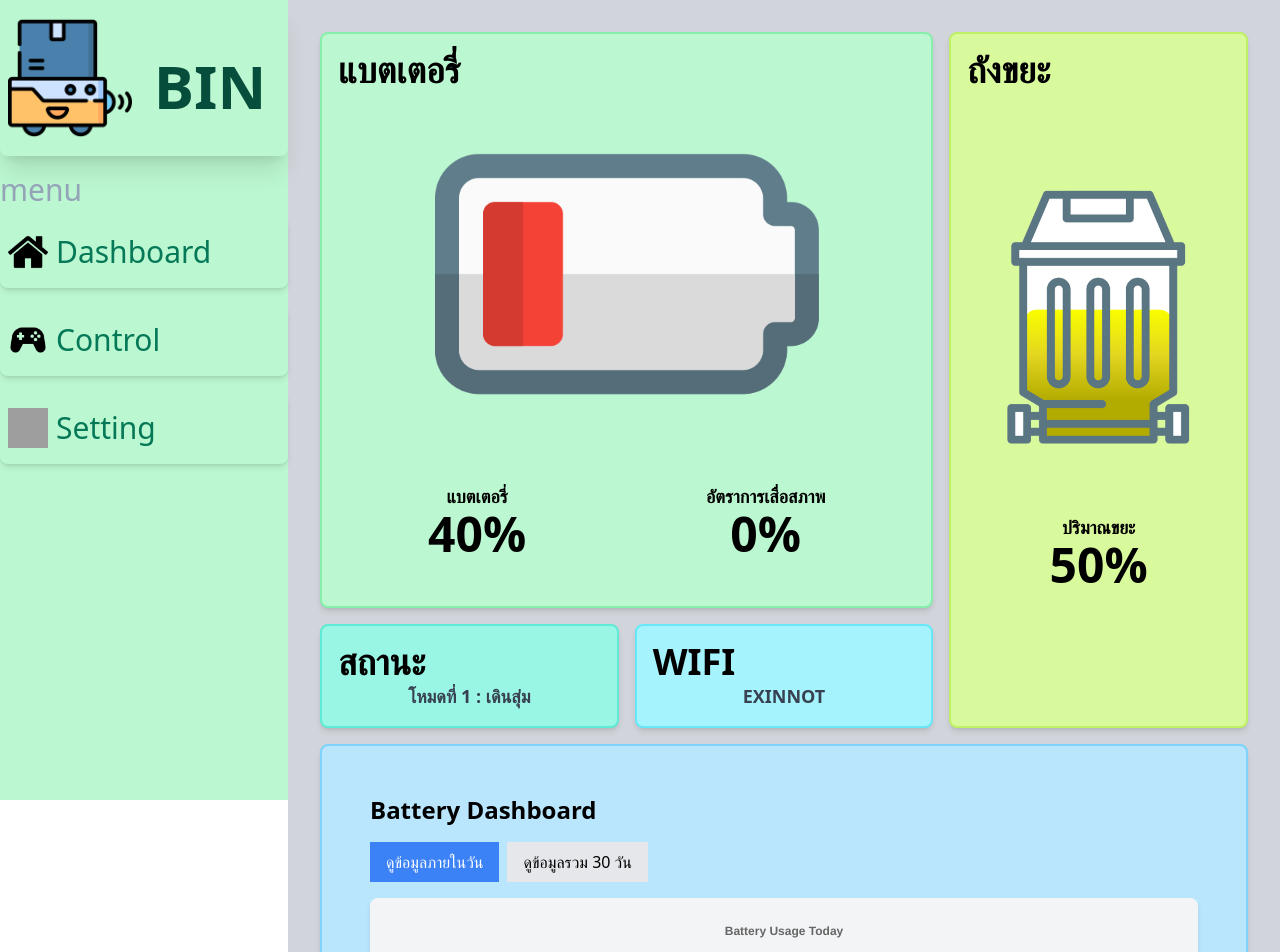
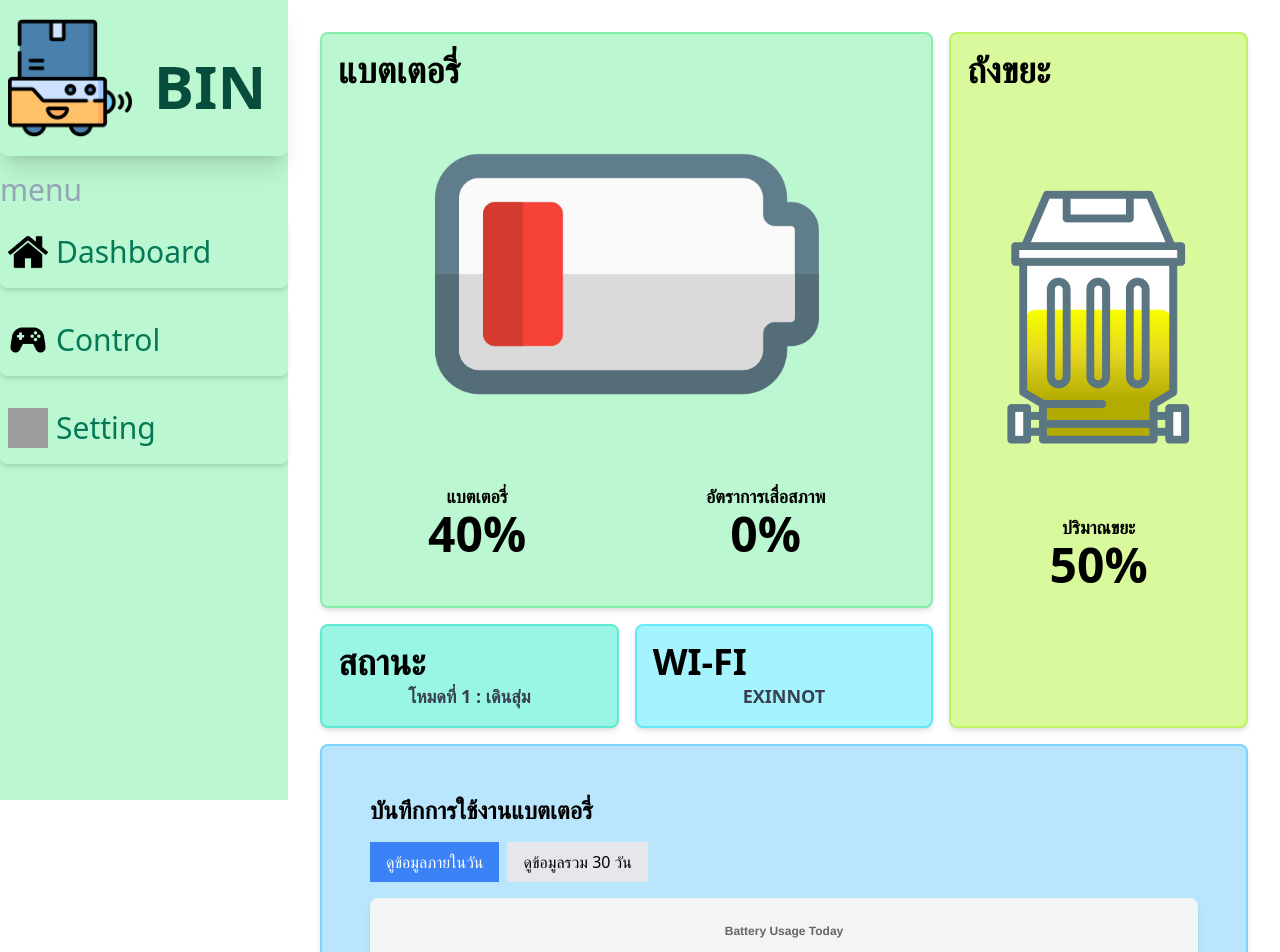
Before and after one commit to zixcoss/bin-wep, a React (Vite) app in the folder BinProject/: page /Dashboard in a window 1280 px wide. Shown: the top 952 px of the page. Built offline with nearby package versions, Linux system fonts and the light colour scheme; grey boxes are pictures that could not be loaded.

Commit message:
changcolorbg

```diff
--- a/BinProject/src/Component/Dashboard.jsx
+++ b/BinProject/src/Component/Dashboard.jsx
@@ -80,16 +80,16 @@ function Dashboard() {
   //   return ()=> clearInterval(interval);
   // },[]);
 
-  useEffect(() => {
-    // ตรวจสอบระดับขยะและแสดงการแจ้งเตือนหากถึง 100%
-    if (trashLevel >= 100) {
-      setAlertVisible(true);
-    }
-  }, [trashLevel]);
+  // useEffect(() => {
+  //   // ตรวจสอบระดับขยะและแสดงการแจ้งเตือนหากถึง 100%
+  //   if (trashLevel >= 100) {
+  //     setAlertVisible(true);
+  //   }
+  // }, [trashLevel]);
 
-  const closeAlert = () => {
-    setAlertVisible(false);
-  };
+  // const closeAlert = () => {
+  //   setAlertVisible(false);
+  // };
 
   return (
     <>
@@ -104,7 +104,7 @@ function Dashboard() {
           <Navbar />
         </div>
 
-        <div className="bg-gray-300 flex-grow grid grid-cols-3 grid-rows-[auto,auto,auto,1fr] gap-4 p-4 lg:p-8
+        <div className="flex-grow grid grid-cols-3 grid-rows-[auto,auto,auto,1fr] gap-4 p-4 lg:p-8
                         portrait-mobile:p-4 landscape-mobile:grid-rows-[auto,auto,auto,1fr] landscape-mobile:h-screen landscape-mobile:p-4
                         portrait-desktop:grid-rows-[auto,auto,auto,1fr] portrait-desktop:grid-cols-3">
 
@@ -202,7 +202,7 @@ function Dashboard() {
           {/* กล่องที่ 4 */}
           <div className="col-span-3 row-span-1 bg-cyan-200 shadow-md rounded-lg border-2 border-cyan-300 flex flex-col justify-start items-start text-2xl font-bold p-4 md:col-span-1 row-span-1
                           portrait-desktop:col-span-3 portrait-desktop:row-span-1">
-            <h1 className='text-2xl md:text-4xl portrait-mobile:text-xl landscape-mobile:text-xl'>WIFI</h1>
+            <h1 className='text-2xl md:text-4xl portrait-mobile:text-xl landscape-mobile:text-xl'>WI-FI</h1>
             <div className='flex w-full justify-around'>
               <span className='text-xl text-gray-700 md:text-lg landscape-mobile:text-base'>{SSIDBin}</span>
             </div>
--- a/BinProject/src/Component/Grapt.jsx
+++ b/BinProject/src/Component/Grapt.jsx
@@ -97,7 +97,7 @@ const Grapt = () => {
 
   return (
     <div className="p-4">
-      <h1 className="text-2xl font-bold mb-4">Battery Dashboard</h1>
+      <h1 className="text-2xl font-bold mb-4">บันทึกการใช้งานแบตเตอรี่ </h1>
 
       <div className="mb-4">
         <button
--- a/BinProject/src/Component/Setting.jsx
+++ b/BinProject/src/Component/Setting.jsx
@@ -25,7 +25,7 @@ function Setting() {
           <div className='fixed top-0 w-full block lg:hidden'>
             <Navbar />
           </div>
-        <div className='bg-gray-300 p-4 w-full h-full flex flex-col justify-center items-center landscape-mobile:mt-52  portrait-mobile:mt-8'>
+        <div className='p-4 w-full h-full flex flex-col justify-center items-center landscape-mobile:mt-52  portrait-mobile:mt-8'>
 
         <h1 className=' font-bold text-6xl text-emerald-800'>Setting</h1>
           <div className='mt-8 portrait-desktop:mt-8 landscape-desktop:mt-8 w-80 h-3/5 p-4 flex flex-col justify-center items-center bg-green-200 border-2 border-green-300 shadow-md rounded-lg md:w-3/5 landscape-mobile:mt-8 landscape-mobile:w-4/5 portrait-mobile:mt-8 h-4/5 h-fit'>
```
